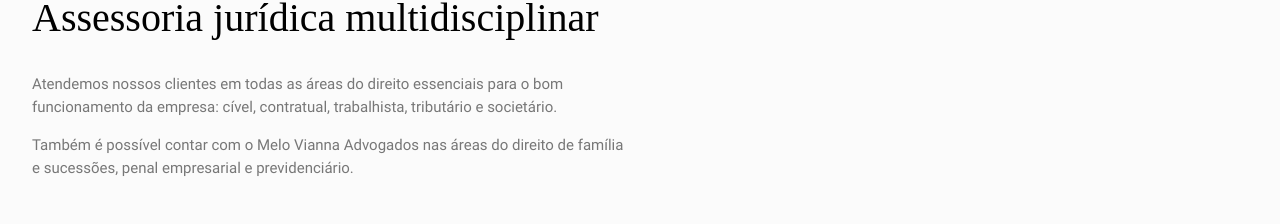
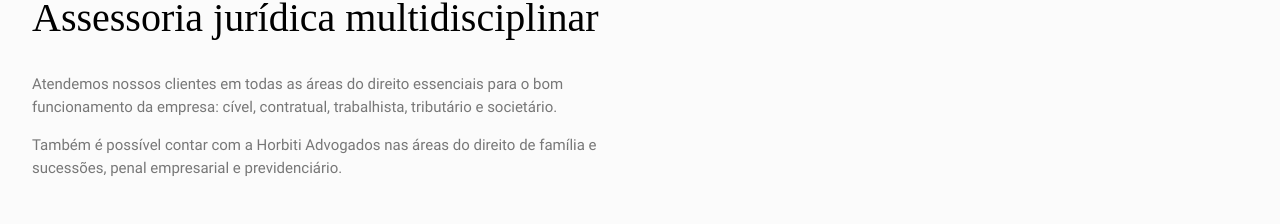
Before and after one commit to rlxmts/advocacia, a React (Vite) app: page / in a window 1280 px wide. Shown: the part 3508-3732 px from the top of the page. Built offline with nearby package versions, Linux system fonts and the light colour scheme.

Commit message:
:wrench: Ajjuste de texto: Seção Atuação

```diff
--- a/src/components/Section/Atuacao/index.jsx
+++ b/src/components/Section/Atuacao/index.jsx
@@ -45,7 +45,7 @@ const Atuacao = () =>{
                 <TituloMaior>Assessoria jurídica multidisciplinar</TituloMaior>
                 <div className="paragrafos">
                     <Paragrafo>Atendemos nossos clientes em todas as áreas do direito essenciais para o bom funcionamento da empresa: cível, contratual, trabalhista, tributário e societário.</Paragrafo>
-                    <Paragrafo>Também é possível contar com o Melo Vianna Advogados nas áreas do direito de família e sucessões, penal empresarial e previdenciário.</Paragrafo>
+                    <Paragrafo>Também é possível contar com a Horbiti Advogados nas áreas do direito de família e sucessões, penal empresarial e previdenciário.</Paragrafo>
                 </div>
                 <ListaDeAreas />
             </Container>
```
